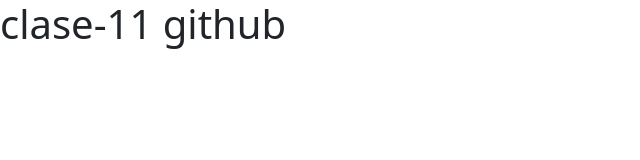
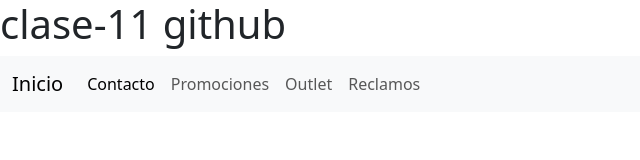
Before and after one commit to fadiabadavid/clase-11, a plain HTML site: page index.html in a window 1280 px wide. Shown: the whole page, without its empty margins (0-640 px from the left). Drawn offline with nearby package versions, Linux system fonts and the light colour scheme.

Commit message:
creamos sesiones html,todavia vacias

```diff
--- a/index.html
+++ b/index.html
@@ -3,11 +3,36 @@
   <head>
     <meta charset="utf-8">
     <meta name="viewport" content="width=device-width, initial-scale=1">
-    <title>Bootstrap demo</title>
+    <title>clase 11</title>
     <link href="https://cdn.jsdelivr.net/npm/bootstrap@5.3.2/dist/css/bootstrap.min.css" rel="stylesheet" integrity="sha384-T3c6CoIi6uLrA9TneNEoa7RxnatzjcDSCmG1MXxSR1GAsXEV/Dwwykc2MPK8M2HN" crossorigin="anonymous">
   </head>
   <body>
     <h1>clase-11 github</h1>
+
+    <nav class="navbar navbar-expand-lg bg-body-tertiary">
+        <div class="container-fluid">
+          <a class="navbar-brand" href="#">Inicio</a>
+          <button class="navbar-toggler" type="button" data-bs-toggle="collapse" data-bs-target="#navbarNav" aria-controls="navbarNav" aria-expanded="false" aria-label="Toggle navigation">
+            <span class="navbar-toggler-icon"></span>
+          </button>
+          <div class="collapse navbar-collapse" id="navbarNav">
+            <ul class="navbar-nav">
+              <li class="nav-item">
+                <a class="nav-link active" aria-current="page" href="#">Contacto</a>
+              </li>
+              <li class="nav-item">
+                <a class="nav-link" href="#">Promociones</a>
+              </li>
+              <li class="nav-item">
+                <a class="nav-link" href="#">Outlet</a>
+              </li>
+              <li class="nav-item">
+                <a class="nav-link" >Reclamos</a>
+              </li>
+            </ul>
+          </div>
+        </div>
+      </nav>
     <script src="https://cdn.jsdelivr.net/npm/bootstrap@5.3.2/dist/js/bootstrap.bundle.min.js" integrity="sha384-C6RzsynM9kWDrMNeT87bh95OGNyZPhcTNXj1NW7RuBCsyN/o0jlpcV8Qyq46cDfL" crossorigin="anonymous"></script>
   </body>
 </html>
```
Also changed, not shown: pages/contacto.html (added), pages/outlet.html (added), pages/promociones.html (added).
